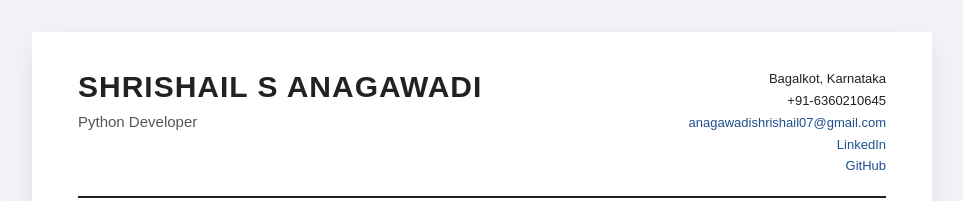
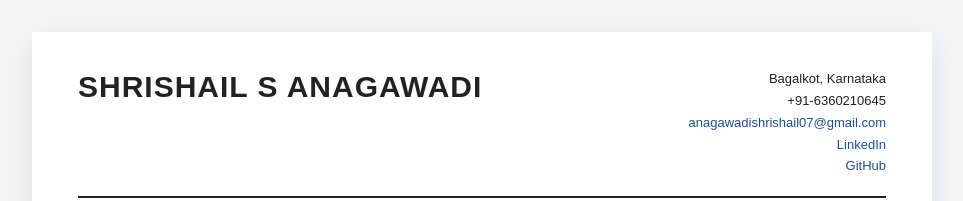
Before and after one commit to shrishail-gits/resume, a plain HTML site: page index.html in a window 1280 px wide. Shown: the top 201 px of the page, without its empty margins (158-1121 px from the left). Drawn offline with Linux system fonts and the light colour scheme.

Commit message:
Update index.html

```diff
--- a/index.html
+++ b/index.html
@@ -27,9 +27,6 @@
         <div>
             <h1>SHRISHAIL S ANAGAWADI</h1>
 
-            <p class="role">
-                Python Developer
-            </p>
         </div>
 
 
```
